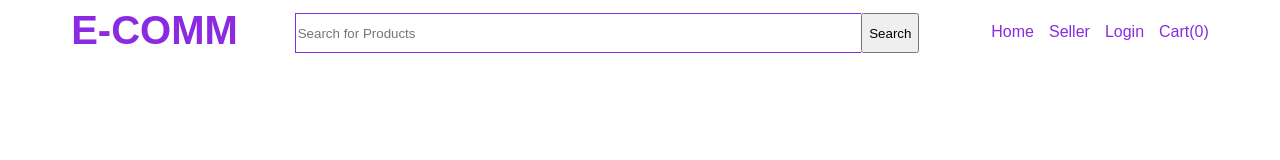
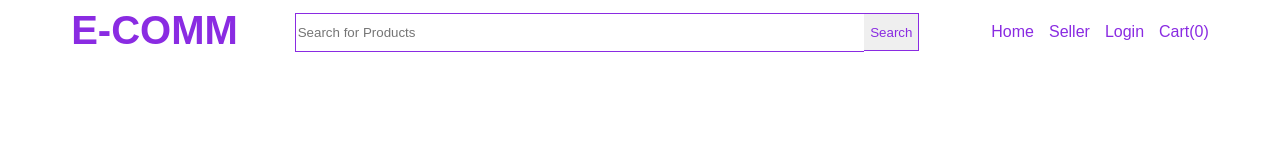
Before and after one commit to Gautami-Vikhe/ecomm-project, an Angular app: page / in a window 1280 px wide. Shown: the top 160 px of the page. Built offline with nearby package versions, Linux system fonts and the light colour scheme.

Commit message:
style:css applied to button

```diff
--- a/src/app/header/header.component.css
+++ b/src/app/header/header.component.css
@@ -33,6 +33,12 @@
     flex: 1;
     color: blueviolet;
     border: 1px solid blueviolet;
-    height: 36px;
+    height: 35px;
     border-right: 0px;
 }
+.nav .nav-search button{
+    color: blueviolet;
+    border: 1px solid blueviolet;
+    height: 38px;
+    border-left:0px;
+}
```
